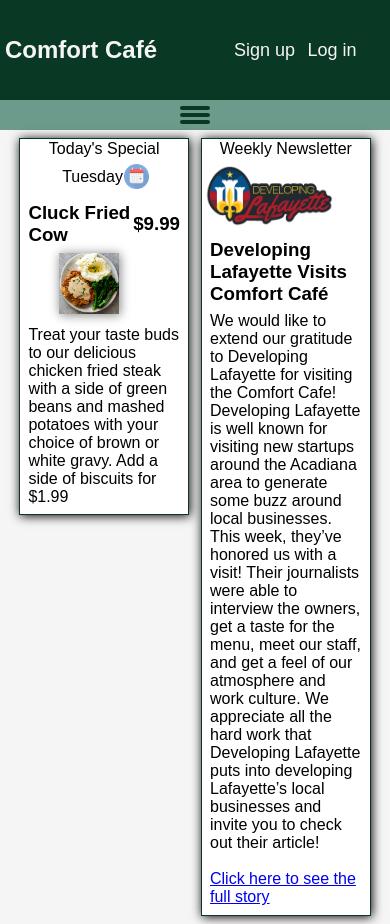
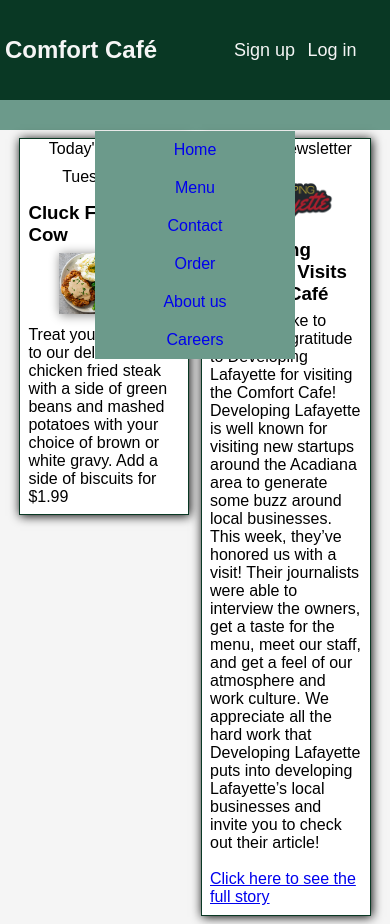
Before and after one commit to ctdupuis/comfort-cafe, a React (Create React App) app: page / in a window 390 px wide. Built offline with nearby package versions, Linux system fonts and the light colour scheme; a web font is replaced by a local one.

Commit message:
working on styling mobilemenu

```diff
--- a/src/components/static/Home/Newsletter/Newsletter.jsx
+++ b/src/components/static/Home/Newsletter/Newsletter.jsx
@@ -1,6 +1,8 @@
-import React from 'react'
+import React from 'react';
 
 export default function Newsletter() {
+
+
     return (
         <div class="content">
             <header class="content-head">
--- a/src/components/static/Nav.jsx
+++ b/src/components/static/Nav.jsx
@@ -1,15 +1,31 @@
-import React from 'react';
+import React, { useState } from 'react';
 import '../../stylesheets/nav.css';
 import { NavLink } from 'react-router-dom';
+import MobileMenu from './Nav/MobileMenu';
 
 export default function Nav() {
+    const [menuOpen, setMenuOpen] = useState(false);
+
+    const toggleMenu = () => {
+        setMenuOpen(!menuOpen);
+    }
+
+    const toggleObj = {
+        true: "",
+        false: "none"
+    }
+
     return (
         <nav>
             <div className="nav-container">
-                <div className="menu-container">
+                <div className="menu-container" onClick={toggleMenu}>
+                    <input type="checkbox"  />
                     <span></span>
                     <span></span>
                     <span></span>
+                    {
+                        !menuOpen ? <MobileMenu /> : null
+                    }
                 </div>
                 <div className="nav-item">
                     <NavLink to={"/"}>
--- /dev/null
+++ b/src/components/static/Nav/MobileMenu.jsx
@@ -0,0 +1,39 @@
+import React from 'react'
+import { NavLink } from 'react-router-dom';
+
+export default function MobileMenu({ display }) {
+    return (
+        <ul id="menu" style={{display: display}}>
+            <li>
+                <NavLink to={"/"}>
+                    Home
+                </NavLink>
+            </li>
+            <li>
+                <NavLink to={"/menu"}>
+                    Menu
+                </NavLink>
+            </li>
+            <li>
+                <NavLink to={"/menu"}>
+                    Contact
+                </NavLink>
+            </li>
+            <li>
+                <NavLink to={"/menu"}>
+                    Order
+                </NavLink>
+            </li>
+            <li>
+                <NavLink to={"/menu"}>
+                    About us
+                </NavLink>
+            </li>
+            <li>
+                <NavLink to={"/menu"}>
+                    Careers
+                </NavLink>
+            </li>
+        </ul>
+    )
+}
--- a/src/stylesheets/header.css
+++ b/src/stylesheets/header.css
@@ -19,6 +19,21 @@
     display: flex;
     flex-direction: column;
     justify-content: center;
+    z-index: 1;
+}
+
+.menu-container input {
+    display: block;
+    width: 40px;
+    height: 32px;
+    position: absolute;
+    top: -7px;
+    left: -5px;
+
+    cursor: pointer;
+
+    opacity: 0; /* hide this */
+    z-index: 2;
 }
 
 .menu-container span {
@@ -38,6 +53,26 @@
     transition: transform 0.5s cubic-bezier(0.77,0.2,0.05,1.0),
                 background 0.5s cubic-bezier(0.77,0.2,0.05,1.0),
                 opacity 0.55s ease;
+}
+
+#menu {
+    background-color: var(--l-green);
+    display: flex;
+    flex-direction: column;
+    justify-content: center;
+    align-items: center;
+    padding: 0;
+    margin-top: 200px;
+    width: 200px;
+}
+
+#menu li {
+    list-style-type: none;
+    padding: 5%;
+}
+
+#menu a {
+    text-decoration: none;
 }
 
 .auth-container {
```
